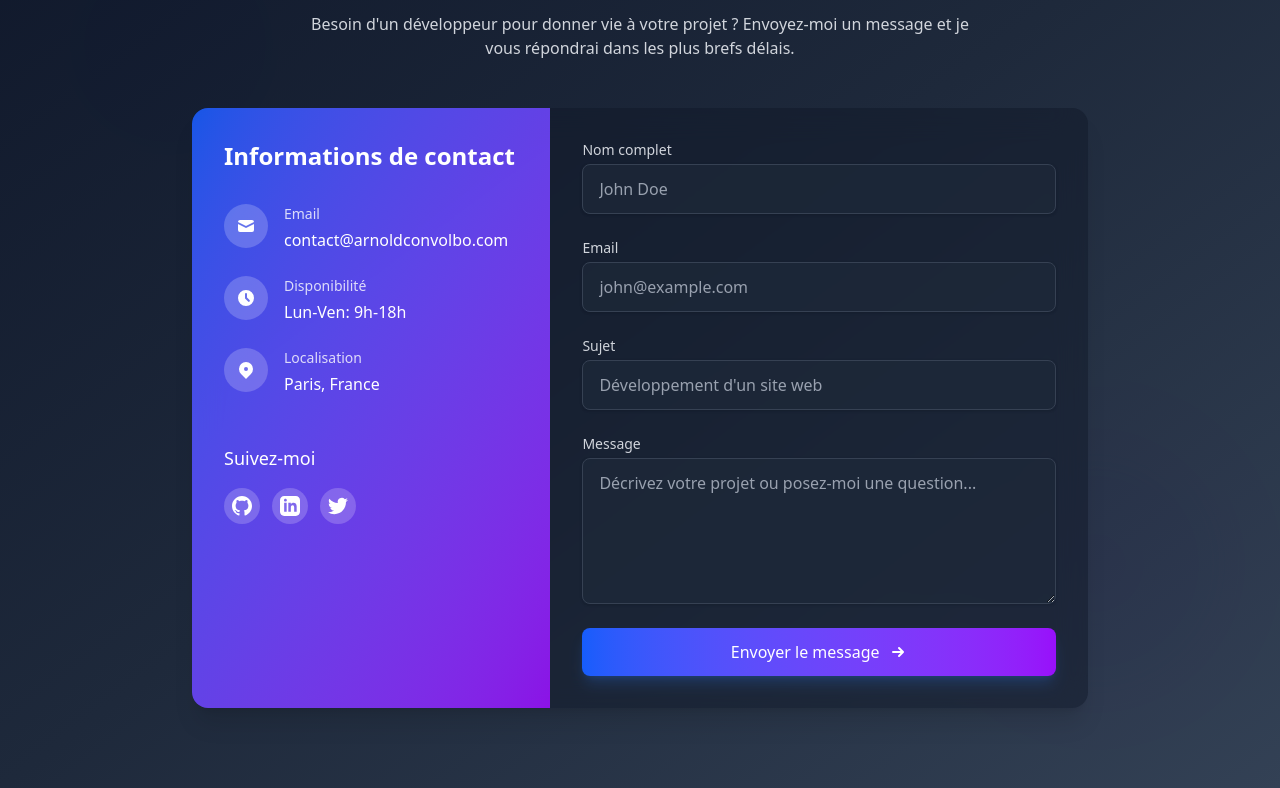
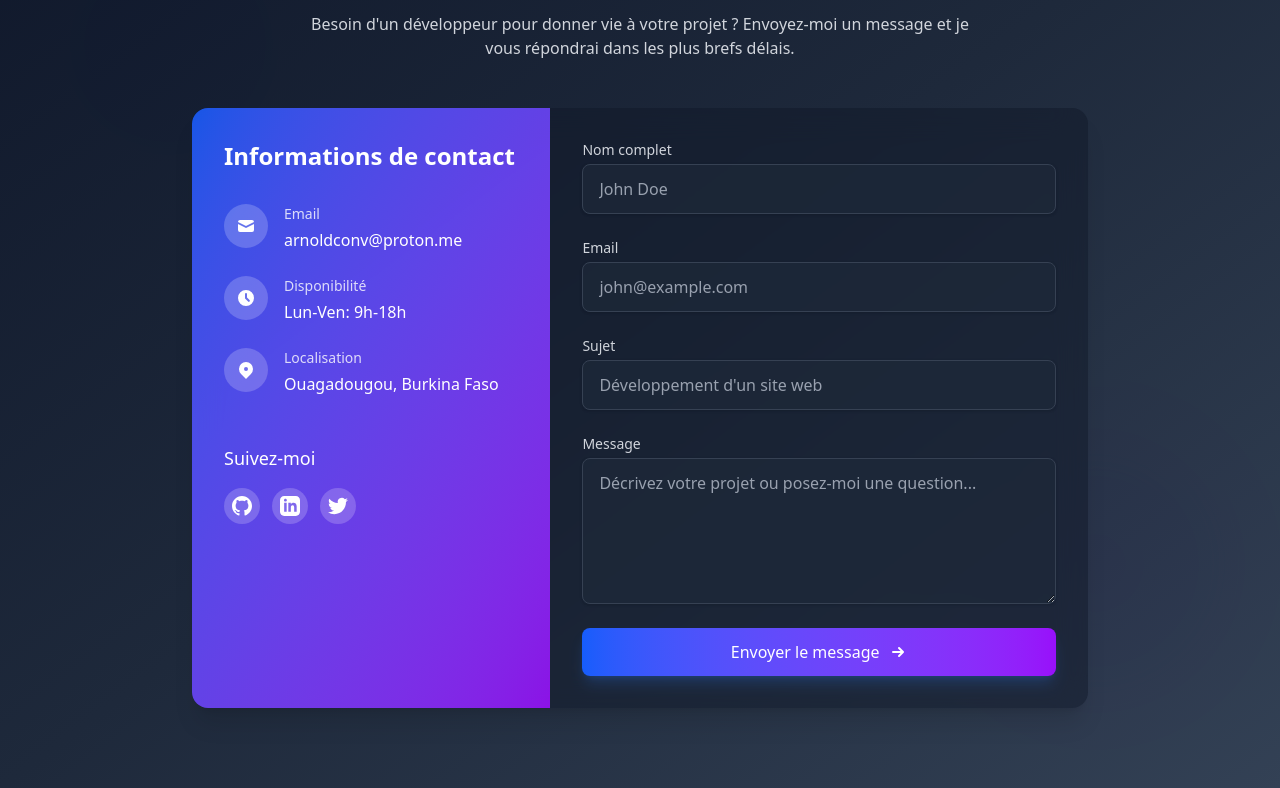
Before and after one commit to Zeh-Eox/portfolio, a React (Vite) app: page / in a window 1280 px wide. Shown: the part 822-1610 px from the top of the page. Built offline with nearby package versions, Linux system fonts and the light colour scheme.

Commit message:
minor changes

```diff
--- a/src/components/Contact.tsx
+++ b/src/components/Contact.tsx
@@ -187,7 +187,7 @@ const Contact = () => {
                   </div>
                   <div>
                     <h4 className="text-sm font-medium text-white/80">Email</h4>
-                    <p className="mt-1">contact@arnoldconvolbo.com</p>
+                    <p className="mt-1">arnoldconv@proton.me</p>
                   </div>
                 </div>
 
@@ -211,7 +211,7 @@ const Contact = () => {
                   </div>
                   <div>
                     <h4 className="text-sm font-medium text-white/80">Localisation</h4>
-                    <p className="mt-1">Paris, France</p>
+                    <p className="mt-1">Ouagadougou, Burkina Faso</p>
                   </div>
                 </div>
               </div>
```
